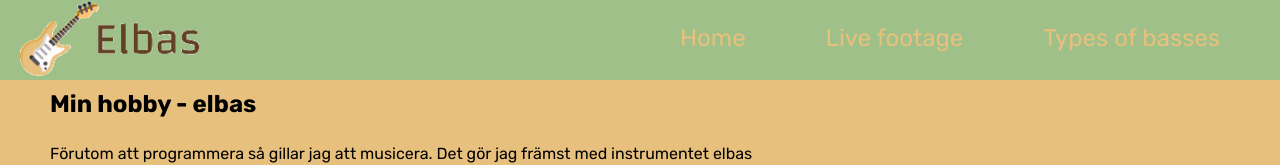
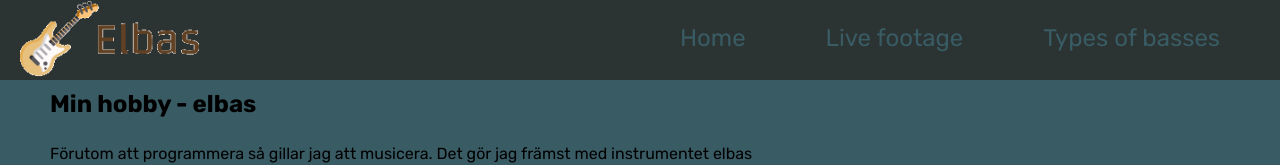
Before and after one commit to alexwallden/min-hobby-git, a Vue app: page /#/ in a window 1280 px wide. Shown: the top 165 px of the page. Built offline with nearby package versions, Linux system fonts and the light colour scheme.

Commit message:
changed colors

```diff
--- a/src/App.vue
+++ b/src/App.vue
@@ -14,6 +14,6 @@ console.log('Hej');
 @import './style/variables';
 main {
   min-height: calc(100vh - $header-height);
-  background-color: $yellow;
+  background-color: $secondary;
 }
 </style>
--- a/src/components/BassTypes.vue
+++ b/src/components/BassTypes.vue
@@ -142,7 +142,7 @@ button {
   font-size: 2.5rem;
   background-color: transparent;
   border: none;
-  -webkit-text-stroke: 3px $green;
+  -webkit-text-stroke: 3px $primary;
   cursor: pointer;
 }
 .prev-btn {
--- a/src/components/Header.vue
+++ b/src/components/Header.vue
@@ -28,7 +28,7 @@ export default defineComponent({
 
 header {
   height: 80px;
-  background-color: $green;
+  background-color: $primary;
   display: flex;
   flex-direction: row;
   justify-content: space-between;
@@ -51,15 +51,15 @@ ul {
 }
 
 a {
-  color: $yellow;
+  color: $secondary;
   text-decoration: none;
 
   &:visited {
-    color: $red;
+    color: $secondary;
   }
 
   &:hover {
-    color: $yellow;
+    color: $secondary;
   }
 }
 </style>
--- a/src/style/_variables.scss
+++ b/src/style/_variables.scss
@@ -1,8 +1,8 @@
 /* COLORS */
-$green: rgb(159, 192, 136);
-$yellow: rgb(232, 192, 125);
-$red: rgb(204, 112, 75);
-$brown: rgb(97, 65, 36);
+$primary: rgb(44, 51, 51);
+$secondary: rgb(57, 91, 100);
+$text: rgb(165, 201, 202);
+$dark: rgb(231, 246, 242);
 
 /* MEASURMENTS */
 $header-height: 80px;
```
Also changed, not shown: src/assets/bass-icon.svg (added).
